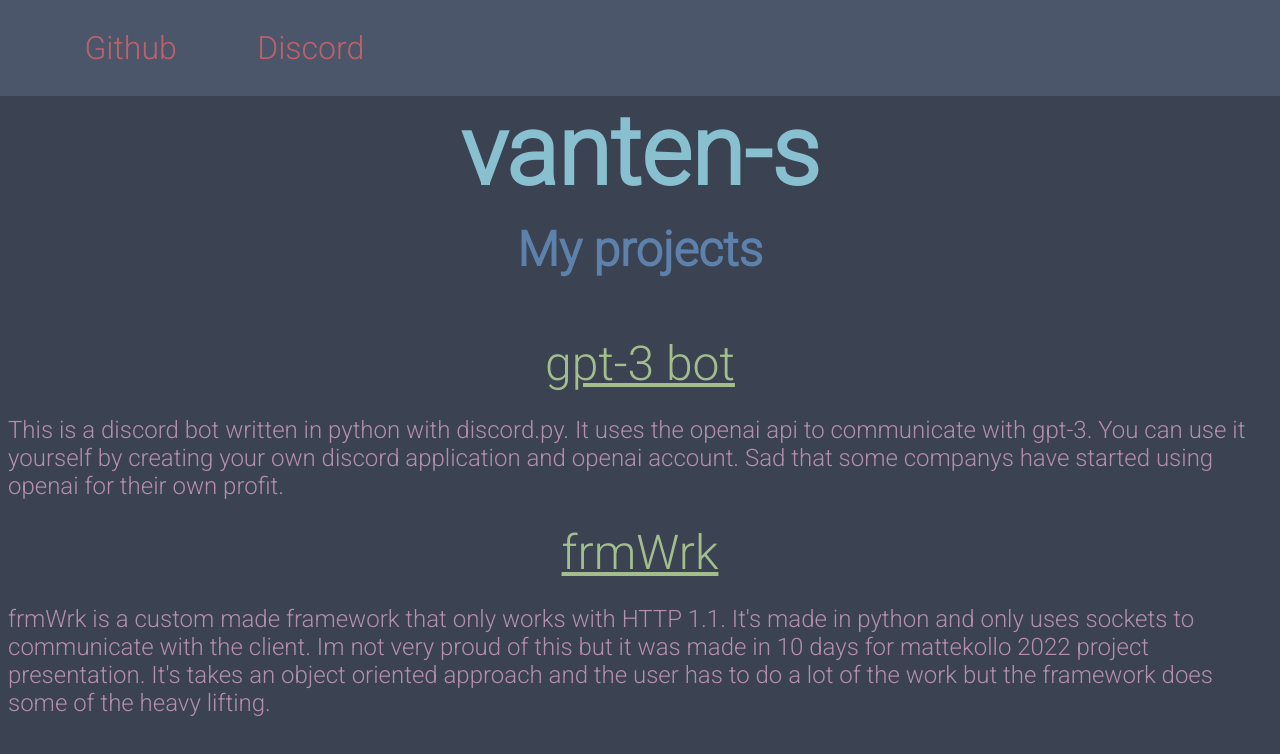
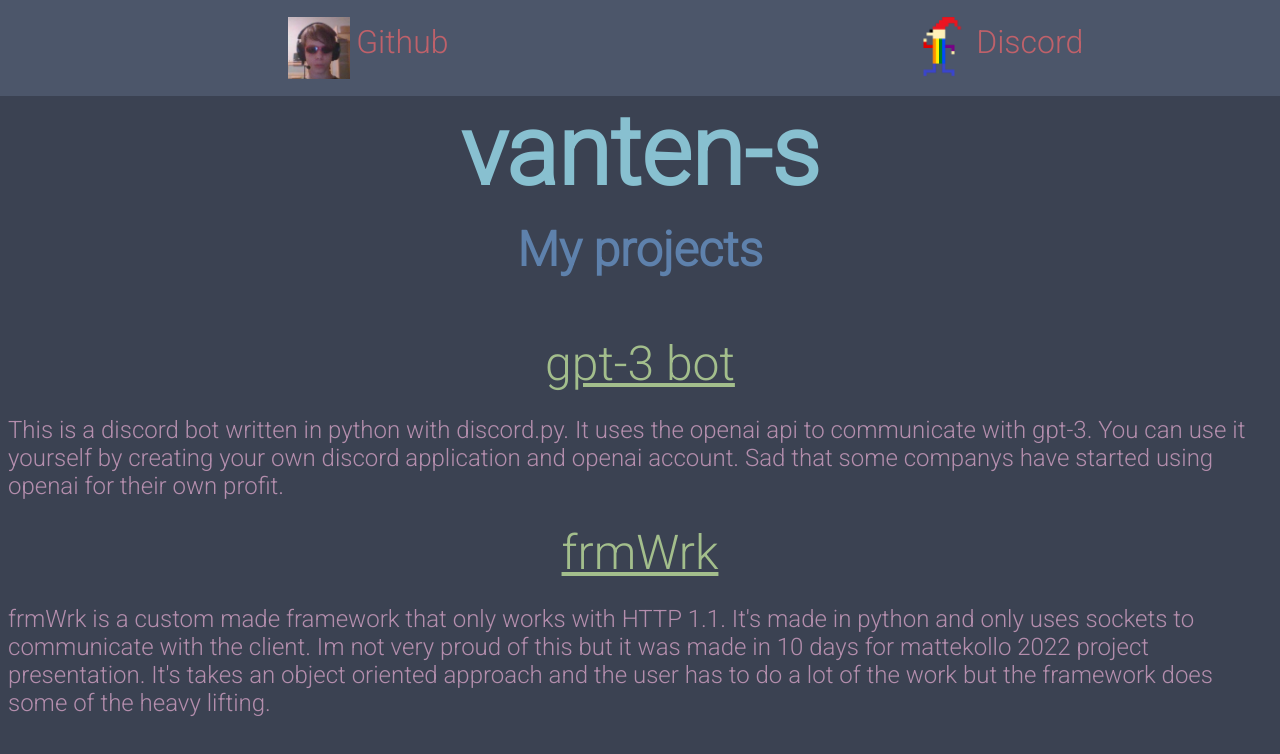
Before and after one commit to vanten-s/personal-site, a plain HTML site: page index.html in a window 1280 px wide. Drawn offline with Linux system fonts and the light colour scheme.

Commit message:
Added pics haha

```diff
--- a/index.html
+++ b/index.html
@@ -9,7 +9,7 @@
 	<body>
 		<div class="navbar">
 		<nav>
-			<ul><li class="navbarElemLI"><a class="navbarElem" href="https://github.com/vanten-s">Github</a></li><li class="navbarElemLI"><a class="navbarElem" href="https://discord.com/users/604967311773925377">Discord</a></li></ul>
+			<ul><li class="navbarElemLI"><img src="pfpGithub.jpg" height=50% width=50%><a class="navbarElem" href="https://github.com/vanten-s">Github</a></li><li class="navbarElemLI"><img src="pfpDiscord.png" height=50% width=50%><a class="navbarElem" href="https://discord.com/users/604967311773925377">Discord</a></li></ul>
 		</nav>
 		</div>
 		<div class="center">
--- a/main.css
+++ b/main.css
@@ -1,5 +1,10 @@
 
 @import url('https://fonts.googleapis.com/css2?family=Roboto:wght@300&display=swap');
+
+img {
+	display: flex;
+	top: 100px;
+}
 
 body {
 	color: #88c0d0;
@@ -25,8 +30,14 @@ nav:hover {
 	height: 6em;
 }
 
-ul {
+nav ul {
+	display: flex;
 	align-items: center;
+	justify-content: space-evenly;
+	flex: 2;
+}
+
+.center ul {
 	display: inline;
 }
 
@@ -36,8 +47,9 @@ ul {
 }
 
 .navbarElemLI {
+	display: flex;
+	flex: 2;
 	margin: 20%;
-	display: inline-block;
 }
 
 .navbarElem {
```
Also changed, not shown: 49c31f4dc55e7e1a60422ba2c0de5e1c.webp (added), pfpDiscord.png (added), pfpGithub.jpg (added).
